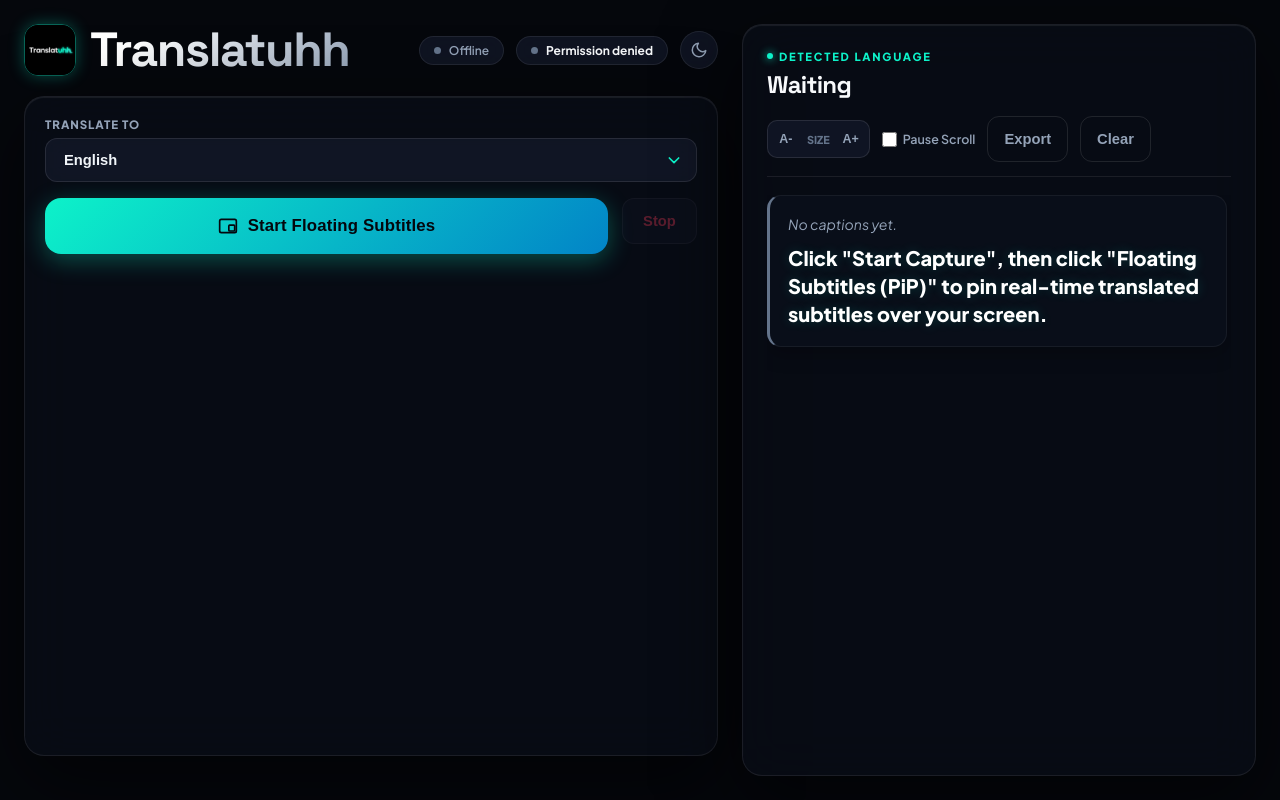
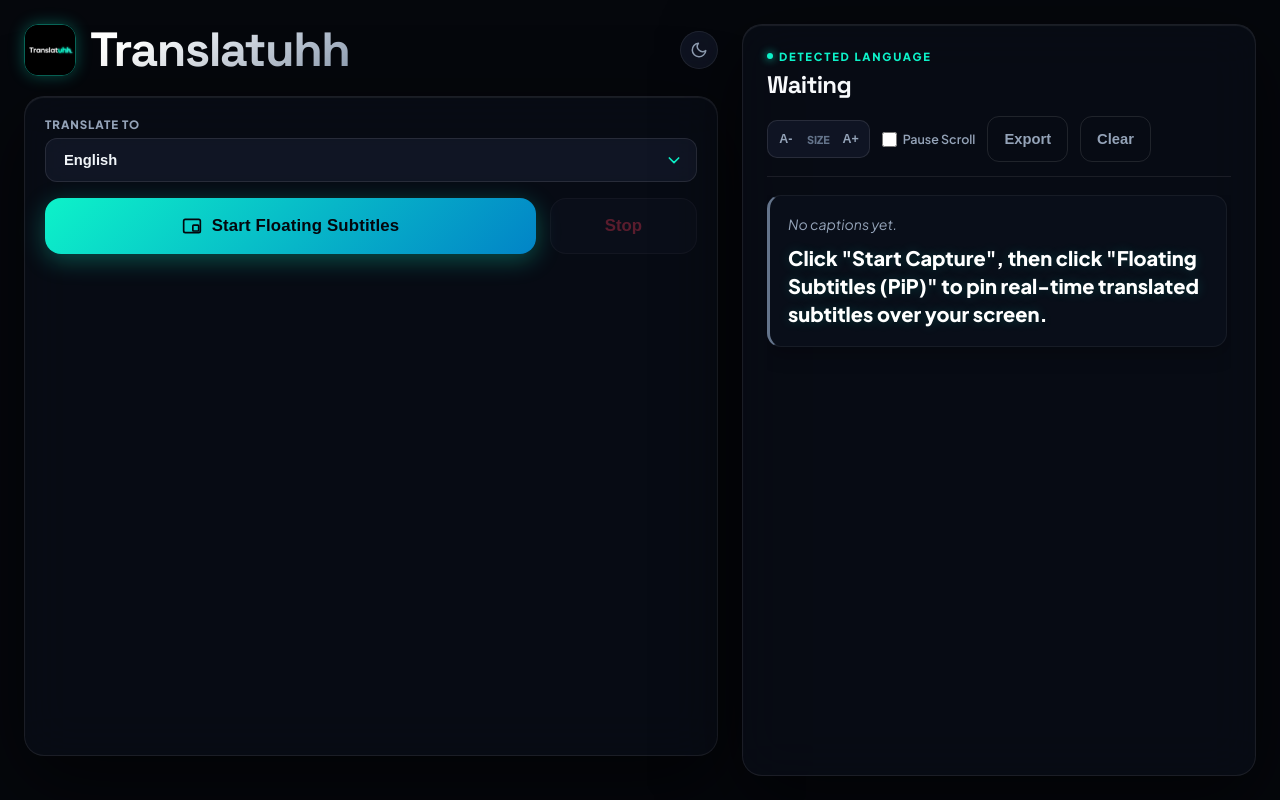
Before and after one commit to adithyanj-27/translatuhh, a website: page public/index.html in a window 1280 px wide. Both pictures are taken after a click on the button "Start Floating Subtitles". Drawn offline with Linux system fonts and the light colour scheme; no server answers.

Commit message:
Declutter header: remove status indicators from topbar, move PWA install button to sidebar, and align start/stop button dimensions

```diff
--- a/public/app.js
+++ b/public/app.js
@@ -56,8 +56,10 @@
 }
 
 function setStatus(label, isLive = false) {
-  statusPill.lastChild.textContent = ` ${label}`;
-  statusPill.classList.toggle("is-live", isLive);
+  if (statusPill) {
+    statusPill.lastChild.textContent = ` ${label}`;
+    statusPill.classList.toggle("is-live", isLive);
+  }
 }
 
 function resetMeter() {
@@ -553,6 +555,7 @@
 // Check backend API Key status
 async function checkApiStatus() {
   const apiBadge = document.querySelector("#apiBadge");
+  if (!apiBadge) return;
   const badgeDot = apiBadge.querySelector(".badge-dot");
   const badgeText = apiBadge.querySelector(".badge-text");
 
--- a/public/index.html
+++ b/public/index.html
@@ -30,24 +30,6 @@
             </div>
           </div>
           <div class="topbar-actions">
-            <!-- PWA Install Button -->
-            <button class="ghost-button pwa-install-btn" id="installPwaBtn" type="button" style="display: none;" title="Add Translatuhh to Home Screen">
-              <svg viewBox="0 0 24 24" width="16" height="16" fill="none" stroke="currentColor" stroke-width="2" stroke-linecap="round" stroke-linejoin="round"><path d="M21 15v4a2 2 0 0 1-2 2H5a2 2 0 0 1-2-2v-4"></path><polyline points="7 10 12 15 17 10"></polyline><line x1="12" y1="15" x2="12" y2="3"></line></svg>
-              Install App
-            </button>
-
-            <!-- API Status Badge -->
-            <div class="api-badge" id="apiBadge" title="Checking API status...">
-              <span class="badge-dot"></span>
-              <span class="badge-text">Checking API...</span>
-            </div>
-
-            <!-- Live Capture Status -->
-            <div class="status-pill" id="statusPill">
-              <span class="status-dot"></span>
-              Idle
-            </div>
-
             <!-- Theme Toggle Button -->
             <button class="theme-toggle" id="themeToggle" type="button" aria-label="Toggle light and dark theme" title="Toggle theme">
               <svg class="moon-icon" viewBox="0 0 24 24" fill="none" stroke="currentColor" stroke-width="2" stroke-linecap="round" stroke-linejoin="round"><path d="M21 12.79A9 9 0 1 1 11.21 3 7 7 0 0 0 21 12.79z"></path></svg>
@@ -107,6 +89,12 @@
           </div>
 
           <div class="pane-controls">
+            <!-- PWA Install Button -->
+            <button class="ghost-button pwa-install-btn" id="installPwaBtn" type="button" style="display: none;" title="Add Translatuhh to Home Screen">
+              <svg viewBox="0 0 24 24" width="16" height="16" fill="none" stroke="currentColor" stroke-width="2" stroke-linecap="round" stroke-linejoin="round"><path d="M21 15v4a2 2 0 0 1-2 2H5a2 2 0 0 1-2-2v-4"></path><polyline points="7 10 12 15 17 10"></polyline><line x1="12" y1="15" x2="12" y2="3"></line></svg>
+              Install App
+            </button>
+
             <!-- Font Sizing controls -->
             <div class="font-controls" title="Adjust text size">
               <button class="size-btn" id="fontSizeDec" type="button" aria-label="Decrease text size">A-</button>
--- a/public/styles.css
+++ b/public/styles.css
@@ -501,61 +501,71 @@
   outline: none;
 }
 
-/* Primary Start Capture Button */
-.primary-button {
-  flex: 1.2;
-  min-width: 150px;
-  background: linear-gradient(135deg, var(--accent-cyan) 0%, #0284c7 100%);
-  border: none;
-  color: #04070d;
-  box-shadow: 0 4px 20px rgba(var(--accent-cyan-rgb), 0.35);
+/* Primary Start Floating Subtitles Button */
+.primary-button,
+.launch-pip-btn {
+  flex: 3;
+  height: 56px !important;
+  font-size: 1.05rem !important;
+  font-weight: 800 !important;
+  border-radius: 16px !important;
+  padding: 0 28px !important;
+  background: linear-gradient(135deg, var(--accent-cyan) 0%, #0284c7 100%) !important;
+  border: none !important;
+  color: #04070d !important;
+  box-shadow: 0 6px 24px rgba(var(--accent-cyan-rgb), 0.3) !important;
+  transition: var(--transition-smooth) !important;
+  display: inline-flex;
+  align-items: center;
+  justify-content: center;
+  gap: 10px;
+  cursor: pointer;
 }
 
-.primary-button:hover:not(:disabled) {
-  transform: translateY(-2px);
-  box-shadow: 0 6px 24px rgba(var(--accent-cyan-rgb), 0.5);
+.primary-button:hover:not(:disabled),
+.launch-pip-btn:hover:not(:disabled) {
+  transform: translateY(-2px) !important;
+  box-shadow: 0 8px 30px rgba(var(--accent-cyan-rgb), 0.5) !important;
   filter: brightness(1.08);
 }
 
-.primary-button .play-icon {
+.primary-button .play-icon,
+.launch-pip-btn .play-icon {
   font-size: 0.8rem;
 }
 
 /* PiP Floating Overlay Button */
 .pip-button {
-  flex: 1.2;
-  min-width: 170px;
+  height: 56px;
+  border-radius: 16px;
   background: rgba(139, 92, 246, 0.14);
   border: 1px solid rgba(139, 92, 246, 0.45);
   color: #c4b5fd;
   box-shadow: 0 4px 18px rgba(139, 92, 246, 0.2);
 }
 
-.pip-button:hover:not(:disabled) {
-  background: rgba(139, 92, 246, 0.25);
-  border-color: var(--accent-purple);
-  color: #ffffff;
-  transform: translateY(-2px);
-  box-shadow: 0 6px 24px rgba(139, 92, 246, 0.4);
-}
-
-.pip-button.is-active {
-  background: var(--accent-purple);
-  color: #ffffff;
-  box-shadow: 0 0 20px rgba(139, 92, 246, 0.6);
-}
-
 /* Stop Button */
 .icon-button {
-  min-width: 75px;
-  border: 1px solid var(--control-border);
-  background: var(--control-bg);
-  color: var(--accent-rose);
+  flex: 1;
+  height: 56px !important;
+  font-size: 1.05rem !important;
+  font-weight: 800 !important;
+  border-radius: 16px !important;
+  border: 1px solid var(--control-border) !important;
+  background: var(--control-bg) !important;
+  color: var(--accent-rose) !important;
+  display: inline-flex;
+  align-items: center;
+  justify-content: center;
+  gap: 10px;
+  cursor: pointer;
+  transition: var(--transition-smooth) !important;
 }
 
 .icon-button:hover:not(:disabled) {
-  background: rgba(244, 63, 94, 0.15);
-  border-color: var(--accent-rose);
+  background: rgba(244, 63, 94, 0.15) !important;
+  border-color: var(--accent-rose) !important;
+  transform: translateY(-2px) !important;
 }
 
 .ghost-button {
```
